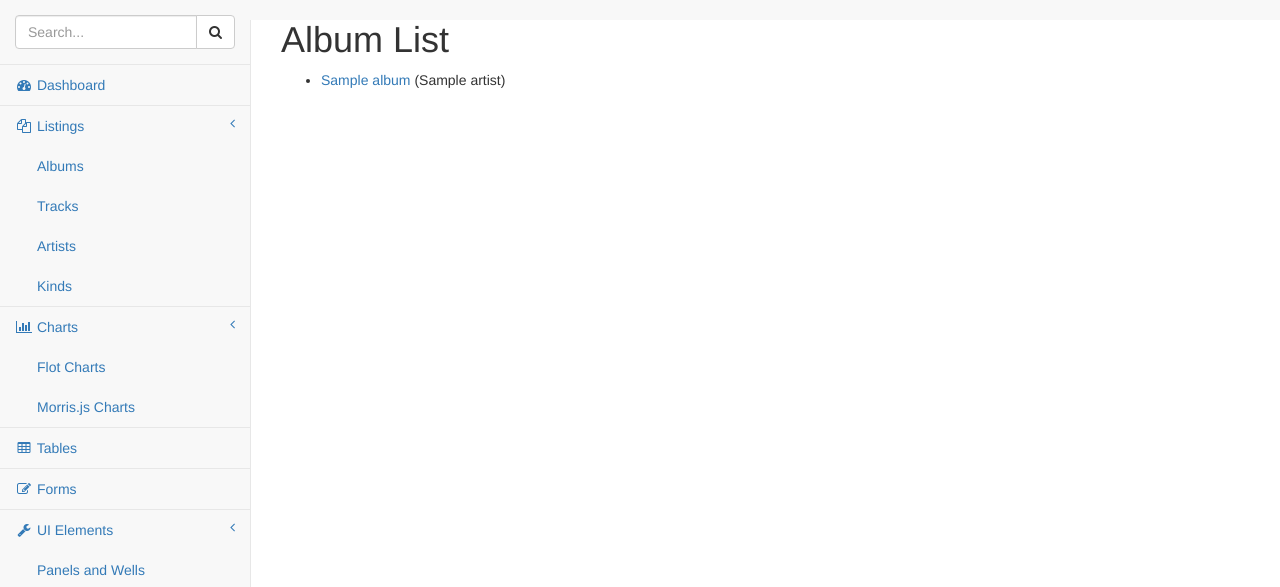
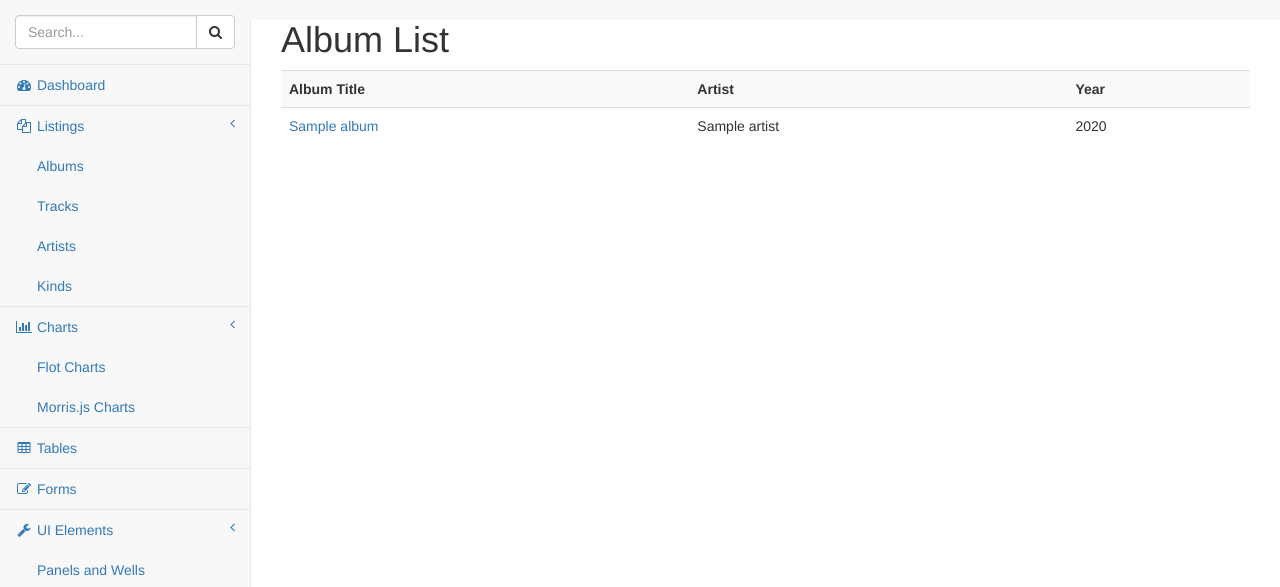
Before and after one commit to shacker/tunedex, a Django app: page /albums/ in a window 1280 px wide. Shown: the part 51-638 px from the top of the page. Run offline with Django 3.2, Linux system fonts and the light colour scheme; tables that the repository leaves empty hold one stand-in row (values such as "Sample post"); some libraries are stand-ins or nearby versions.

Commit message:
Table display for listing templates

```diff
--- a/pyrex/templates/itl/album_list.html
+++ b/pyrex/templates/itl/album_list.html
@@ -4,16 +4,20 @@
     <h1>Album List</h1>
 
     {% if album_list %}
-    <ul>
-
-      {% for album in album_list %}
-      <li>
-        <a href="{% url 'album_detail' album.id %}">{{ album.title }}</a>
-        {% if album.artist %} ({{ album.artist }}){% endif %}
-      </li>
-      {% endfor %}
-
-    </ul>
+    <div class="table-responsive">
+      <table class="table table-striped">
+          <th>Album Title</th>
+          <th>Artist</th>
+          <th>Year</th>
+          {% for album in album_list %}
+          <tr>
+              <td><a href="{% url 'album_detail' album.id %}">{{ album.title }}</a></td>
+              <td>{{ album.artist }}</td>
+              <td>{{ album.year }}</td>
+          </tr>
+          {% endfor %}
+      </table>
+    </div>
 
     {% include 'include/pagination.html' %}
 
```
Also changed, not shown: pyrex/templates/itl/artist_list.html (+12 -8 lines), pyrex/templates/itl/kind_list.html (+12 -8 lines).
